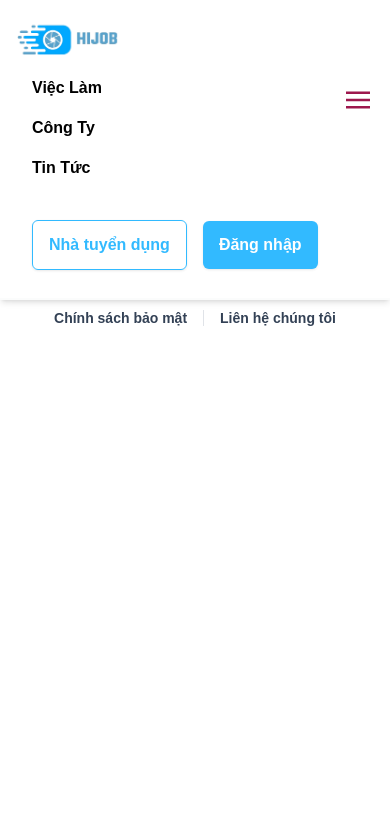
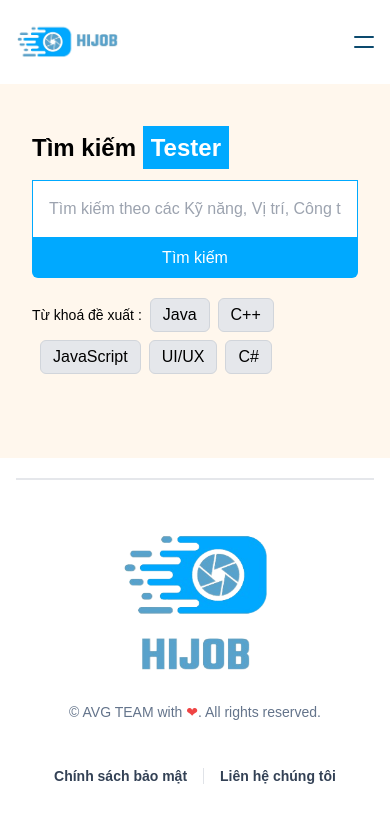
Before and after one commit to AVG-Team/HiJob-AVG, a React (Vite) app in the folder website/: page / in a window 390 px wide. Shown: the top 822 px of the page. Built offline with nearby package versions, Linux system fonts and the light colour scheme; a web font is replaced by a local one.

Commit message:
feat: update layout

```diff
--- a/website/src/App.jsx
+++ b/website/src/App.jsx
@@ -7,8 +7,6 @@
 
 const Home = loadable(() => import("./pages/Home"));
 const Logout = loadable(() => import("./pages/Logout"));
-// const Login = loadable(() => import("./pages/Login"));
-// const Register = loadable(() => import("./pages/Register"));
 
 function App() {
     return (
--- /dev/null
+++ b/website/src/components/Banner/index.jsx
@@ -0,0 +1,32 @@
+export default function Banner() {
+    return (
+        <div className="px-4 pt-12 pb-20 bg-orange-50">
+            <div className="container px-4 mx-auto sm:px-6 lg:px-24">
+                <h2 className="text-2xl font-bold">
+                    Tìm kiếm <span className="p-2 text-white bg-primary">Tester</span>
+                </h2>
+                <div className="flex flex-col mt-4 sm:flex-row">
+                    <input
+                        type="text"
+                        placeholder="Tìm kiếm theo các Kỹ năng, Vị trí, Công ty,..."
+                        className="w-full lg:w-[90%] p-4 border border-primary focus:border-primary-500  lg:rounded-l-md  focus:outline-none focus:shadow-lg"
+                    />
+                    <button className="p-2 text-white lg:p-4 bg-primary rounded-b-md sm:rounded-r-md sm:rounded-b-none hover:bg-primary-600 hover:shadow-lg">
+                        Tìm kiếm
+                    </button>
+                </div>
+                <div className="flex flex-wrap items-center justify-start mt-4 space-x-2">
+                    <p className="text-sm">Từ khoá đề xuất :</p>
+                    {["Java", "C++", "JavaScript", "UI/UX", "C#"].map((keyword) => (
+                        <button
+                            key={keyword}
+                            className="px-3 py-1 m-1 bg-gray-200 border border-gray-300 rounded-md hover:bg-gray-300 hover:shadow-md "
+                        >
+                            {keyword}
+                        </button>
+                    ))}
+                </div>
+            </div>
+        </div>
+    );
+}
--- a/website/src/components/Header/index.jsx
+++ b/website/src/components/Header/index.jsx
@@ -1,9 +1,11 @@
+import Banner from "../Banner";
 import Navbar from "../Navbar";
 
 export default function Header() {
     return (
         <div>
             <Navbar />
+            <Banner />
         </div>
     );
 }
--- a/website/src/components/Navbar/index.jsx
+++ b/website/src/components/Navbar/index.jsx
@@ -6,32 +6,25 @@
     { id: 3, label: "Tin Tức", href: "/" },
 ];
 export default function Navbar() {
-    const [scrollpos, setScrollpos] = useState(0);
     const [isScrolled, setIsScrolled] = useState(false);
 
     useEffect(() => {
         const handleScroll = () => {
-            const currentPosition = window.scrollY;
-            setScrollpos(currentPosition);
+            if (window.scrollY > 0) {
+                setIsScrolled(true);
+            } else {
+                setIsScrolled(false);
+            }
         };
 
         window.addEventListener("scroll", handleScroll);
-
         return () => {
             window.removeEventListener("scroll", handleScroll);
         };
-    }, []); // Empty dependency array ensures this effect runs only once
-
-    useEffect(() => {
-        setIsScrolled(scrollpos > 10);
-    }, [scrollpos]);
-
+    }, []);
     return (
-        <nav
-            id="header"
-            className={`fixed w-full z-30 top-0 bg-white shadow-md ${isScrolled ? "shadow-md opacity-80" : ""}`}
-        >
-            <div className="container flex flex-wrap items-center justify-between w-full py-3 mx-auto mt-0">
+        <nav id="header" className={`w-full bg-white ${isScrolled ? "fixed shadow-md opacity-80" : "shadow-md"}`}>
+            <div className="container flex flex-wrap items-center justify-between w-full py-3 mx-auto mt-0 shadow-lg">
                 <div className="flex items-center pl-4">
                     <ul className="items-center flex-1 list-reset lg:flex">
                         <li className="flex items-center mr-3">
@@ -40,9 +33,9 @@
                             </a>
                         </li>
                         {links.map((link) => (
-                            <li key={link.id} className="flex items-center mr-3 ">
+                            <li key={link.id} className="items-center hidden mr-3 lg:flex">
                                 <a
-                                    className="inline-block px-4 py-2 font-bold text-black no-underline hover:text-secondary"
+                                    className="inline-block px-4 py-2 font-bold text-black no-underline hover:text-primary"
                                     href={link.href}
                                 >
                                     {link.label}
@@ -52,29 +45,31 @@
                     </ul>
                 </div>
                 <div className="block pr-4 lg:hidden">
-                    <button
-                        id="nav-toggle"
-                        className="flex items-center p-1 text-pink-800 transition duration-300 ease-in-out transform hover:text-gray-900 focus:outline-none focus:shadow-outline hover:scale-105"
-                    >
-                        <svg className="w-6 h-6 fill-current" viewBox="0 0 20 20" xmlns="http://www.w3.org/2000/svg">
-                            <title>Menu</title>
-                            <path d="M0 3h20v2H0V3zm0 6h20v2H0V9zm0 6h20v2H0v-2z" />
-                        </svg>
+                    <button aria-label="hamburger" id="hamburger" className="relative p-6 -mr-6">
+                        <div
+                            aria-hidden="true"
+                            id="line"
+                            className="m-auto h-0.5 w-5 rounded bg-sky-900 transition duration-300"
+                        ></div>
+                        <div
+                            aria-hidden="true"
+                            id="line2"
+                            className="m-auto mt-2 h-0.5 w-5 rounded bg-sky-900 transition duration-300"
+                        ></div>
                     </button>
                 </div>
                 <div
-                    className="z-20 justify-end flex-grow w-full p-4 mx-4 text-black lg:flex lg:items-center lg:w-auto lg:p-0"
+                    className="z-20 justify-end flex-grow hidden w-full p-4 mx-4 text-black lg:flex lg:items-center lg:w-auto lg:p-0"
                     id="nav-content"
                 >
-                    <button className="px-4 py-3 mx-auto mt-4 mr-2 font-bold transition duration-300 ease-in-out transform border rounded-md shadow text-primary border-primary lg:mx-2 opacity-80 hover:text-primary lg:mt-0 focus:outline-none focus:shadow-outline hover:scale-105">
+                    <button className="px-4 py-3 mx-auto mt-4 mr-2 font-bold border rounded-md shadow text-primary border-primary lg:mx-2 opacity-80 hover:text-primary lg:mt-0 hover:bg-slate-50 hover:shadow-lg">
                         Nhà tuyển dụng
                     </button>
-                    <button className="px-4 py-3 mx-auto mt-4 ml-2 font-bold text-white transition duration-300 ease-in-out transform rounded-md shadow lg:mx-0 bg-primary opacity-80 lg:mt-0 focus:outline-none focus:shadow-outline hover:scale-105">
+                    <button className="px-4 py-3 mx-auto mt-4 ml-2 font-bold text-white rounded-md shadow lg:mx-0 bg-primary opacity-80 lg:mt-0 hover:bg-primary-600 hover:shadow-lg">
                         Đăng nhập
                     </button>
                 </div>
             </div>
-            <hr className="py-0 my-0 border-b border-gray-100 opacity-25" />
         </nav>
     );
 }
--- a/website/src/index.css
+++ b/website/src/index.css
@@ -80,3 +80,21 @@
         font-family: "NotoSans-Regular", sans-serif;
     }
 }
+
+body::-webkit-scrollbar {
+    width: 12px;
+}
+
+body::-webkit-scrollbar-track {
+    background: #f1f1f1;
+}
+
+body::-webkit-scrollbar-thumb {
+    background-color: #888;
+    border-radius: 6px;
+    border: 3px solid #f1f1f1;
+}
+
+body::-webkit-scrollbar-thumb:hover {
+    background-color: #555;
+}
```
